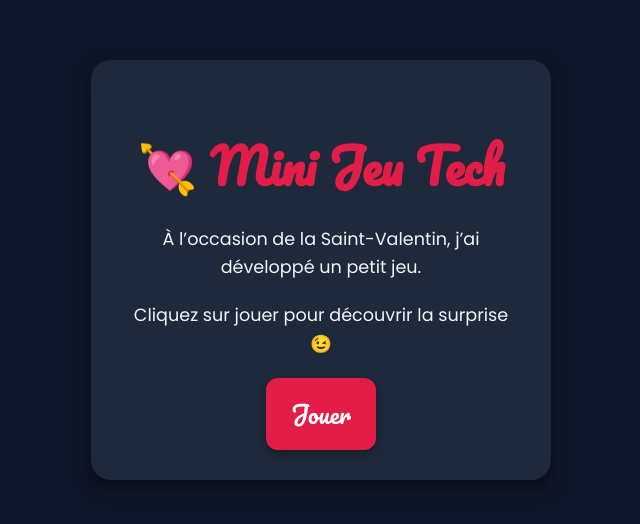
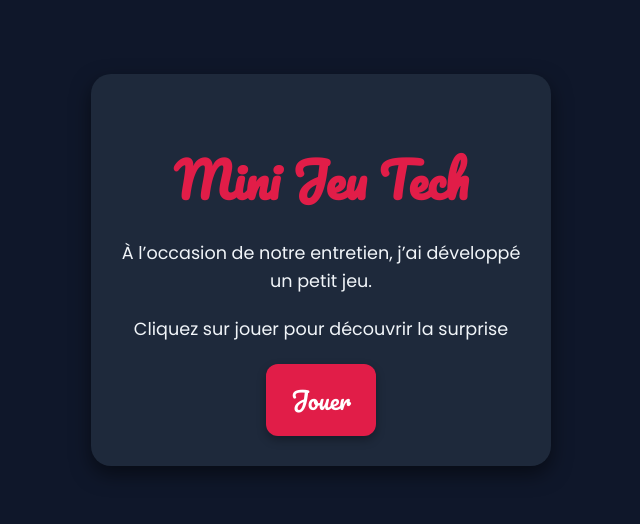
Before and after one commit to DiDi2005128/Mini-jeu-saint-valentin, a plain HTML site: page index.html in a window 1280 px wide. Shown: the part 130-654 px from the top of the page, without its empty margins (319-959 px from the left). Drawn offline with Linux system fonts and the light colour scheme.

Commit message:
changement

```diff
--- a/index.html
+++ b/index.html
@@ -2,7 +2,7 @@
 <html lang="fr">
 <head>
     <meta charset="UTF-8">
-    <title>Jeu de la Saint-Valentin 💘</title>
+    <title>Jeu</title>
 
 
     <style>
@@ -83,12 +83,12 @@ button:hover {
 
 <body>
     <div class="box">
-        <h1>💘 Mini Jeu Tech</h1>
+        <h1> Mini Jeu Tech</h1>
         <p>
-            À l’occasion de la Saint-Valentin, j’ai développé un petit jeu.
+            À l’occasion de notre entretien, j’ai développé un petit jeu.
         </p>
         <p>
-            Cliquez sur jouer pour découvrir la surprise 😉
+            Cliquez sur jouer pour découvrir la surprise
         </p>
 
         <button id="playButton">Jouer</button>
@@ -96,9 +96,8 @@ button:hover {
 
  <script>
 document.getElementById("playButton").addEventListener("click", () => {
-    const cvLink = "https://drive.google.com/file/d/11JsD8NpsKZ0ljI_aOk2VfpcHEQFuJhI4/view";
+    const cvLink = "https://drive.google.com/file/d/1FI2odKPsziWx9m9lJQ8DnYfXi0F9K0ba/view?usp=drive_link";
 
-    // Ouvre le CV dans un NOUVEL onglet
     window.open(cvLink, "_blank");
 });
 </script>
```
